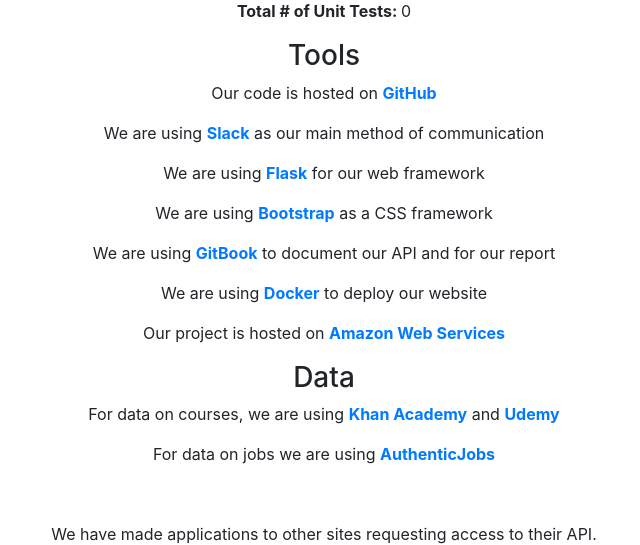
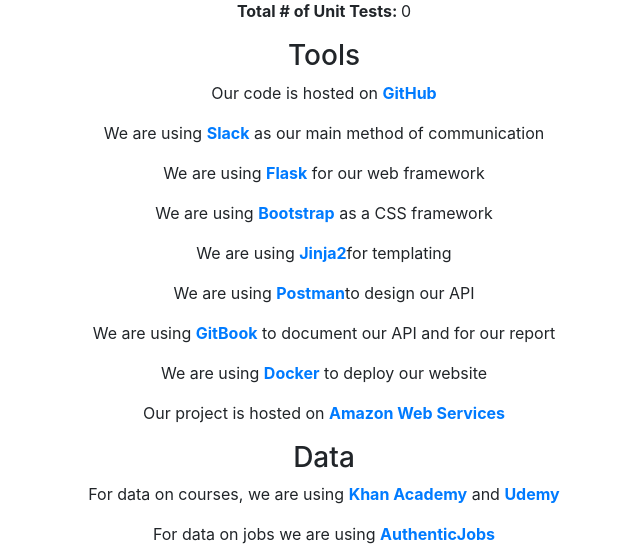
Before and after one commit to JeffJiang42/idb, a Flask app: page /about in a window 1280 px wide. Shown: the part 1888-2433 px from the top of the page, without its empty margins (316-956 px from the left). Run offline with Flask 2, Linux system fonts and the light colour scheme; data that the repository does not hold is empty; some libraries are stand-ins or nearby versions.

Commit message:
updated about info

```diff
--- a/app/templates/about.html
+++ b/app/templates/about.html
@@ -78,6 +78,8 @@
   <p align="center">We are using <a href="https://slack.com"><b>Slack</b></a> as our main method of communication<p>
   <p align="center">We are using <a href="http://flask.pocoo.org"><b>Flask</b></a> for our web framework<p>
   <p align="center">We are using <a href="https://getbootstrap.com"><b>Bootstrap</b></a> as a CSS framework<p>
+  <p align="center">We are using <a href="http://jinja.pocoo.org"><b>Jinja2</b></a>for templating<p>
+  <p align="center">We are using <a href="https://www.getpostman.com"><b>Postman</b></a>to design our API<p>
   <p align="center">We are using <a href="https://www.gitbook.com"><b>GitBook</b></a> to document our API and for our report<p>
   <p align="center">We are using <a href="https://www.docker.com"><b>Docker</b></a> to deploy our website<p>
   <p align="center">Our project is hosted on <a href="https://aws.amazon.com"><b>Amazon Web Services</b></a><p>
```
Also changed, not shown: app/l2e_api/__init__.py (line endings or trailing spaces).
